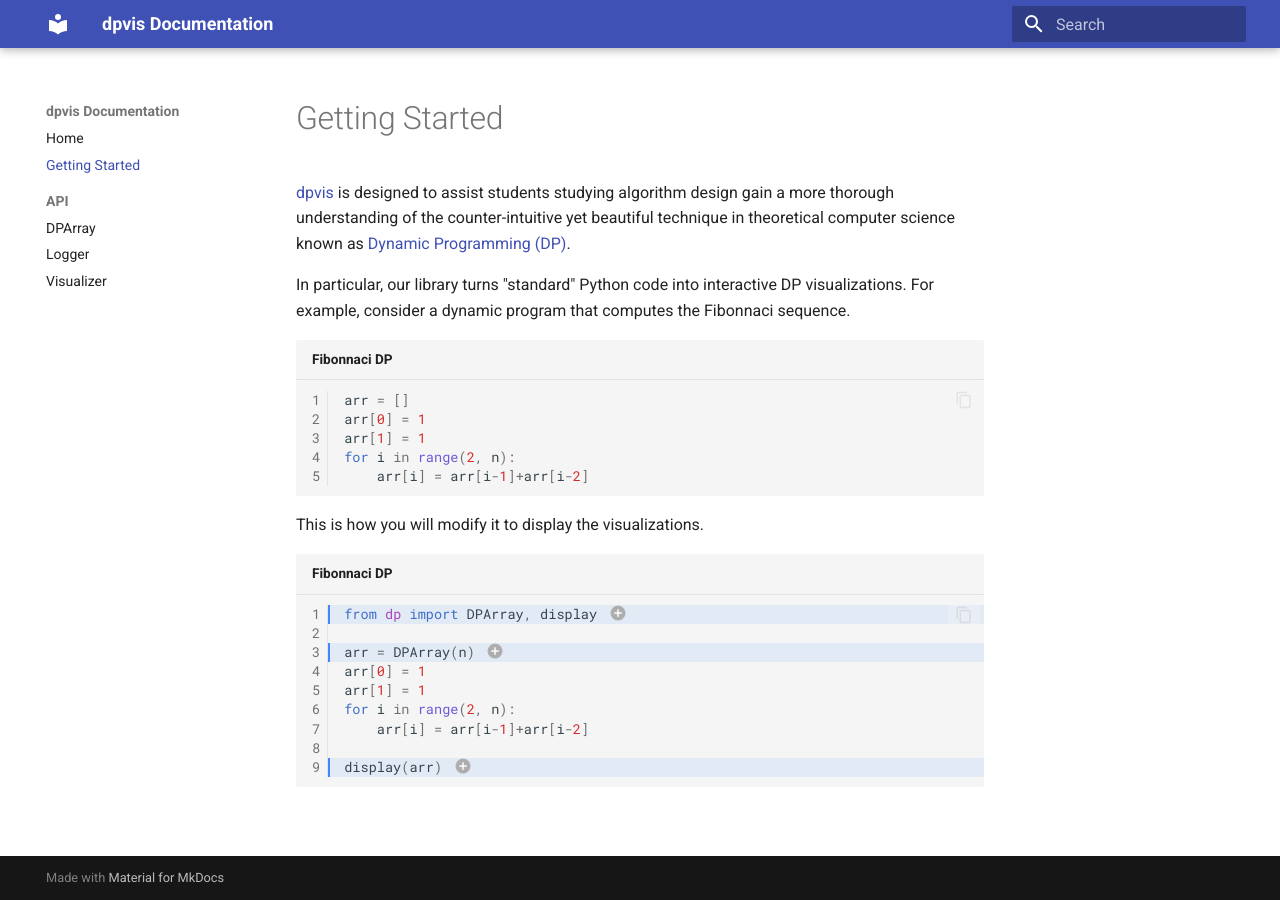
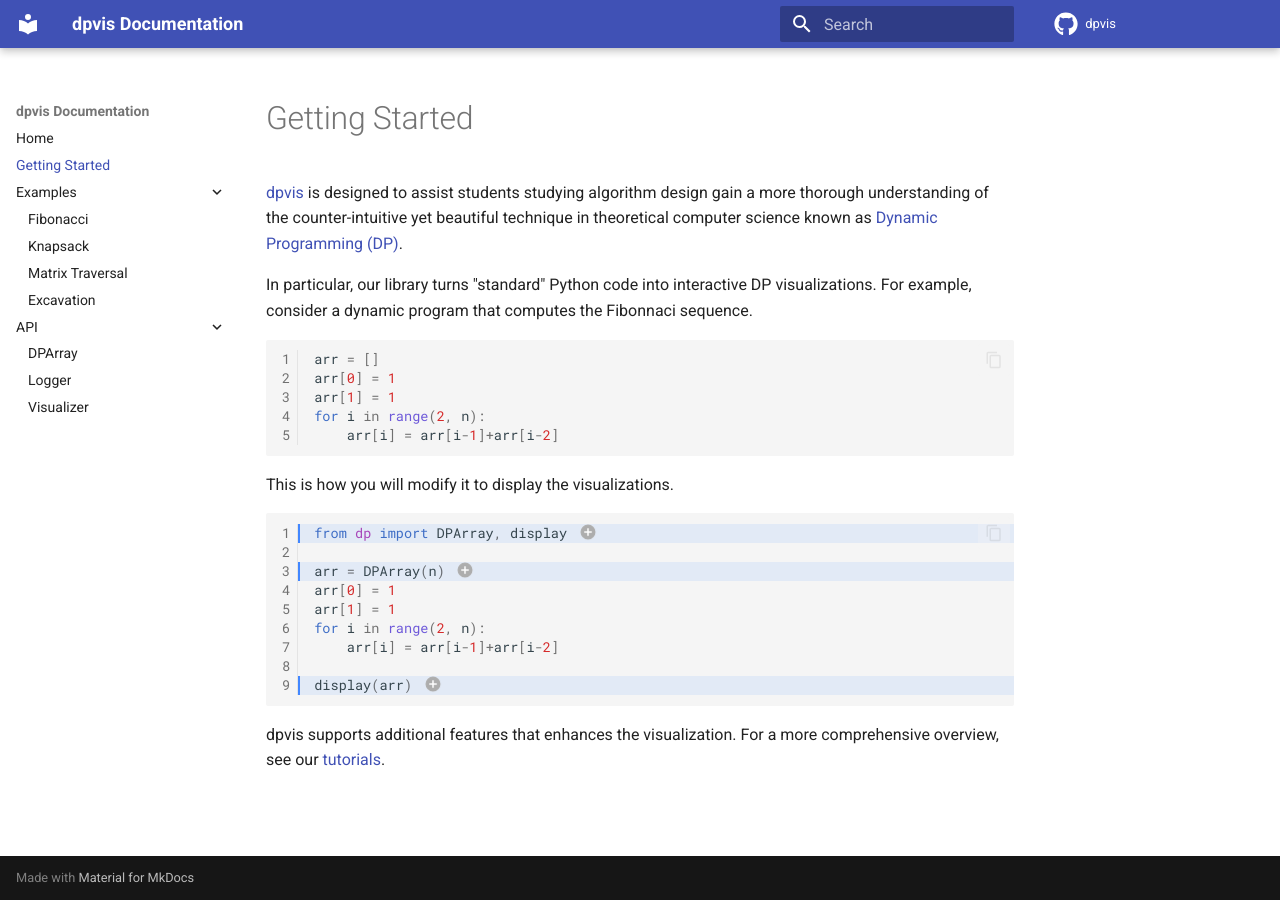
Before and after one commit to itsdawei/dpvis, an MkDocs documentation site: the page built from docs/getting_started.md, in a window 1280 px wide. Built offline with MkDocs 1.6.1 and Material for MkDocs 9.7.7, drawn with Linux system fonts in a browser that asks for light colours; comment, search, counter and statistics services are not loaded.

Commit message:
More Documentation Enhancement  (#52)
* Logger documentation

* readthedocs

* Update getting started

* History

* Fix readthe docs deps installation

* Fix readthe docs deps installation

* readthedocs config

* readthedocs config

* add mkdocs extensions

* update

* update

* README

* README

* deps

* Update

* Typo

* Add examples to doc

* Move stuff around

* history

* Stylesheets

* Stylesheets

* Formatting

* update readme

* update readme

* rename

* Remove tutorials

````diff
--- a/docs/getting_started.md
+++ b/docs/getting_started.md
@@ -1,6 +1,6 @@
 # Getting Started
 
-[dpvis]() is designed to assist students studying algorithm design gain
+[dpvis](https://github.com/itsdawei/dpvis/) is designed to assist students studying algorithm design gain
 a more thorough understanding of the counter-intuitive yet beautiful technique
 in theoretical computer science known as [Dynamic Programming
 (DP)](https://en.wikipedia.org/wiki/Dynamic_programming).
@@ -9,7 +9,7 @@
 visualizations. For example, consider a dynamic program that computes the
 Fibonnaci sequence.
 
-```python linenums="1" title="Fibonnaci DP"
+```python linenums="1"
 arr = []
 arr[0] = 1
 arr[1] = 1
@@ -19,7 +19,7 @@
 
 This is how you will modify it to display the visualizations.
 
-```python linenums="1" hl_lines="1 3 9" title="Fibonnaci DP"
+```python linenums="1" hl_lines="1 3 9"
 from dp import DPArray, display # (1)!
 
 arr = DPArray(n) # (2)!
@@ -34,3 +34,6 @@
 1. Imports the library.
 2. Replaces the standard Python list with a [`DPArray`][dp.DPArray] object.
 3. Shows the visualization with [`display(arr)`][dp.display].
+
+dpvis supports additional features that enhances the visualization.
+For a more comprehensive overview, see our [tutorials](tutorials/index.md).
--- /dev/null
+++ b/docs/stylesheets/extra.css
@@ -0,0 +1,3 @@
+.md-grid {
+  max-width: initial;
+}
--- a/mkdocs.yml
+++ b/mkdocs.yml
@@ -1,19 +1,30 @@
 site_name: dpvis Documentation
+repo_url: https://github.com/itsdawei/dpvis
+repo_name: dpvis
 theme:
   name: material
   features:
     - content.code.copy
     - content.code.annotate
-    - navigation.sections
-    - navigation.path
+    - navigation.instant
+    - navigation.expand
+    - navigation.indexes
     - navigation.top
+  icon:
+    repo: fontawesome/brands/github
 nav:
   - Home: README.md
   - Getting Started: getting_started.md
+  - Examples:
+    - examples/index.md
+    - Fibonacci: examples/fibonacci.md
+    - Knapsack: examples/knapsack.md
+    - Matrix Traversal: examples/matrix_traversal.md
+    - Excavation: examples/excavation.md
   - API:
-    - dp_array.md
-    - logger.md
-    - visualizer.md
+    - DPArray: api/dp_array.md
+    - Logger: api/logger.md
+    - Visualizer: api/visualizer.md
 plugins:
   - search
   - gen-files:
@@ -28,14 +39,25 @@
             docstring_options:
               returns_named_value: False
 markdown_extensions:
+  - toc:
+      permalink: "#"
   - pymdownx.highlight:
-      anchor_linenums: true
+      # anchor_linenums: true
       line_spans: __span
       pygments_lang_class: true
   - pymdownx.inlinehilite
   - pymdownx.snippets
   - pymdownx.superfences
+  - pymdownx.arithmatex:
+      generic: true
   - tables
   - attr_list
 watch:
-- dp
+  - dp
+  - demos
+extra_javascript:
+  - javascripts/mathjax.js
+  - https://polyfill.io/v3/polyfill.min.js?features=es6
+  - https://cdn.jsdelivr.net/npm/mathjax@3/es5/tex-mml-chtml.js
+extra_css:
+  - stylesheets/extra.css
--- a/pyproject.toml
+++ b/pyproject.toml
@@ -30,7 +30,6 @@
 [tool.poetry.group.docs.dependencies]
 mkdocs = "^1.5.2"
 mkdocs-material = "^9.2.8"
-mkdocs-material-extensions = "^1.3.0"
 mkdocstrings = { version = "^0.23.0",  extras = ["python"] }
 mkdocs-gen-files = "^0.5.0"
 mkdocs-autorefs = "^0.5.0"
````
Also changed, not shown: HISTORY.md (+1 -0 lines), README.md (+11 -11 lines), docs/examples/excavation.md (added, +13 -0 lines), docs/examples/fibonacci.md (added, +3 -0 lines), docs/examples/index.md (added, +12 -0 lines), docs/examples/knapsack.md (added, +5 -0 lines), docs/examples/matrix_traversal.md (added, +10 -0 lines), .readthedocs.yml (renamed from .readthedocs.yaml), docs/api/dp_array.md (renamed from docs/dp_array.md), docs/api/index.md (added), docs/api/logger.md (renamed from docs/logger.md), docs/api/visualizer.md (renamed from docs/visualizer.md), 3 other files.
